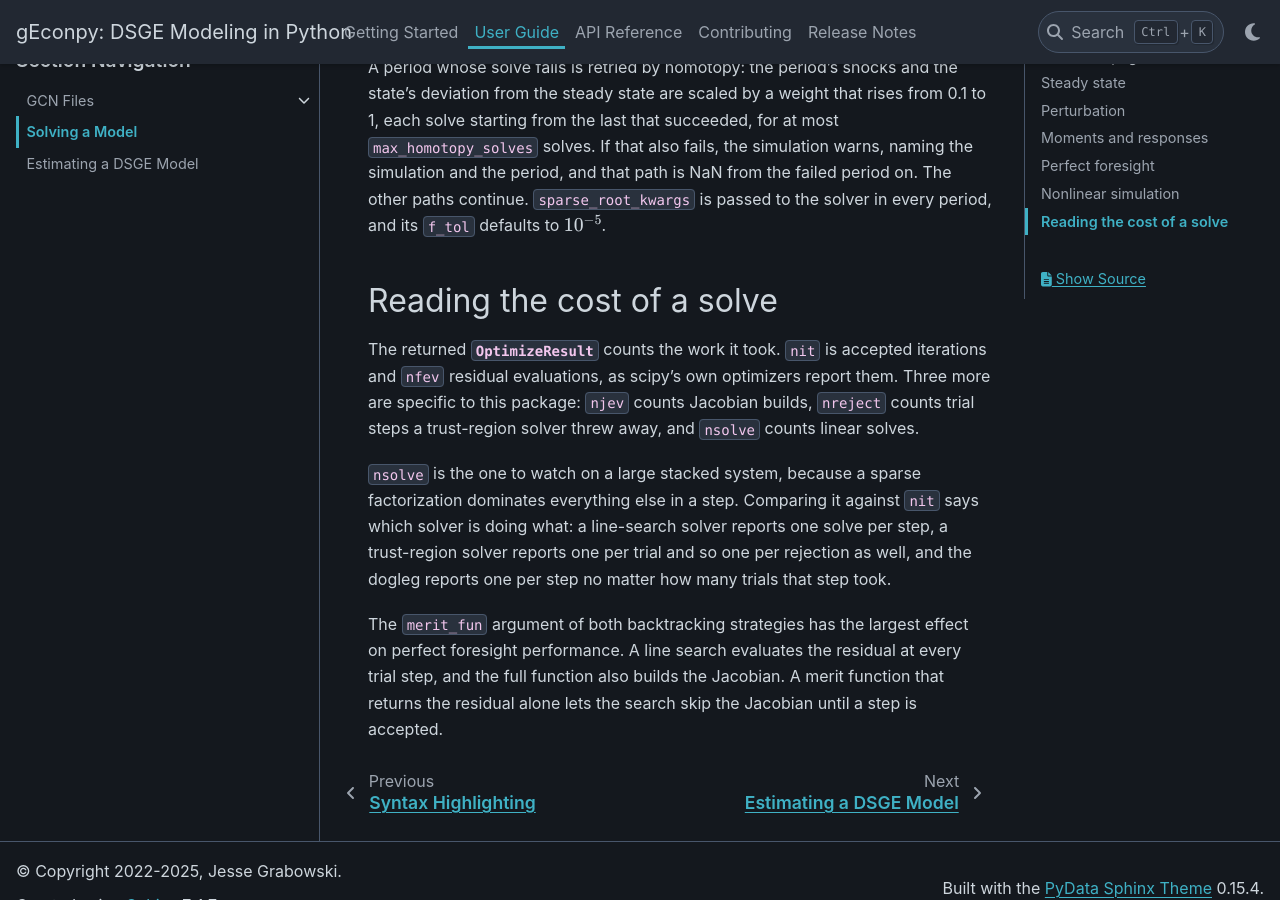
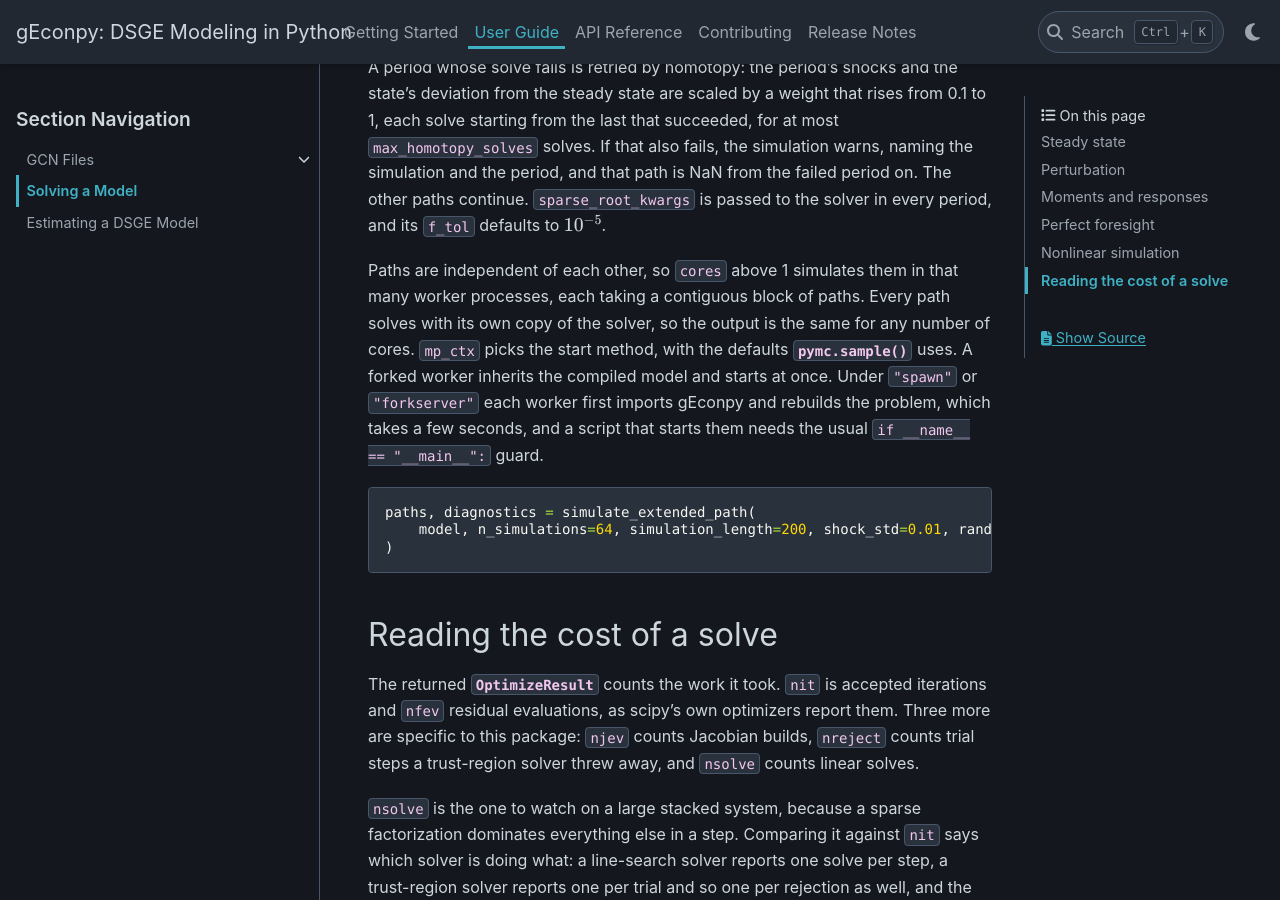
Before and after one commit to jessegrabowski/gEconpy, a Sphinx documentation site: the page built from docs/source/user_guide/solving.rst, in a window 1280 px wide and 900 px high, scrolled down 4400 px. Built offline with Sphinx 7.4.7 and the PyData theme 0.15.4, drawn with Linux system fonts in a browser that asks for light colours; pages that are not in the unit, such as notebooks, are missing from menus; the version number could not be read and is left out.

Commit message:
Document parallel extended-path simulation in the user guide

```diff
--- a/docs/source/user_guide/solving.rst
+++ b/docs/source/user_guide/solving.rst
@@ -162,6 +162,19 @@
 the period, and that path is NaN from the failed period on. The other paths continue. ``sparse_root_kwargs``
 is passed to the solver in every period, and its ``f_tol`` defaults to :math:`10^{-5}`.
 
+Paths are independent of each other, so ``cores`` above 1 simulates them in that many worker processes, each
+taking a contiguous block of paths. Every path solves with its own copy of the solver, so the output is the same
+for any number of cores. ``mp_ctx`` picks the start method, with the defaults :func:`pymc.sample` uses. A forked
+worker inherits the compiled model and starts at once. Under ``"spawn"`` or ``"forkserver"`` each worker first
+imports gEconpy and rebuilds the problem, which takes a few seconds, and a script that starts them needs the
+usual ``if __name__ == "__main__":`` guard.
+
+.. code-block:: python
+
+    paths, diagnostics = simulate_extended_path(
+        model, n_simulations=64, simulation_length=200, shock_std=0.01, random_seed=0, cores=8
+    )
+
 Reading the cost of a solve
 ---------------------------
 
```
